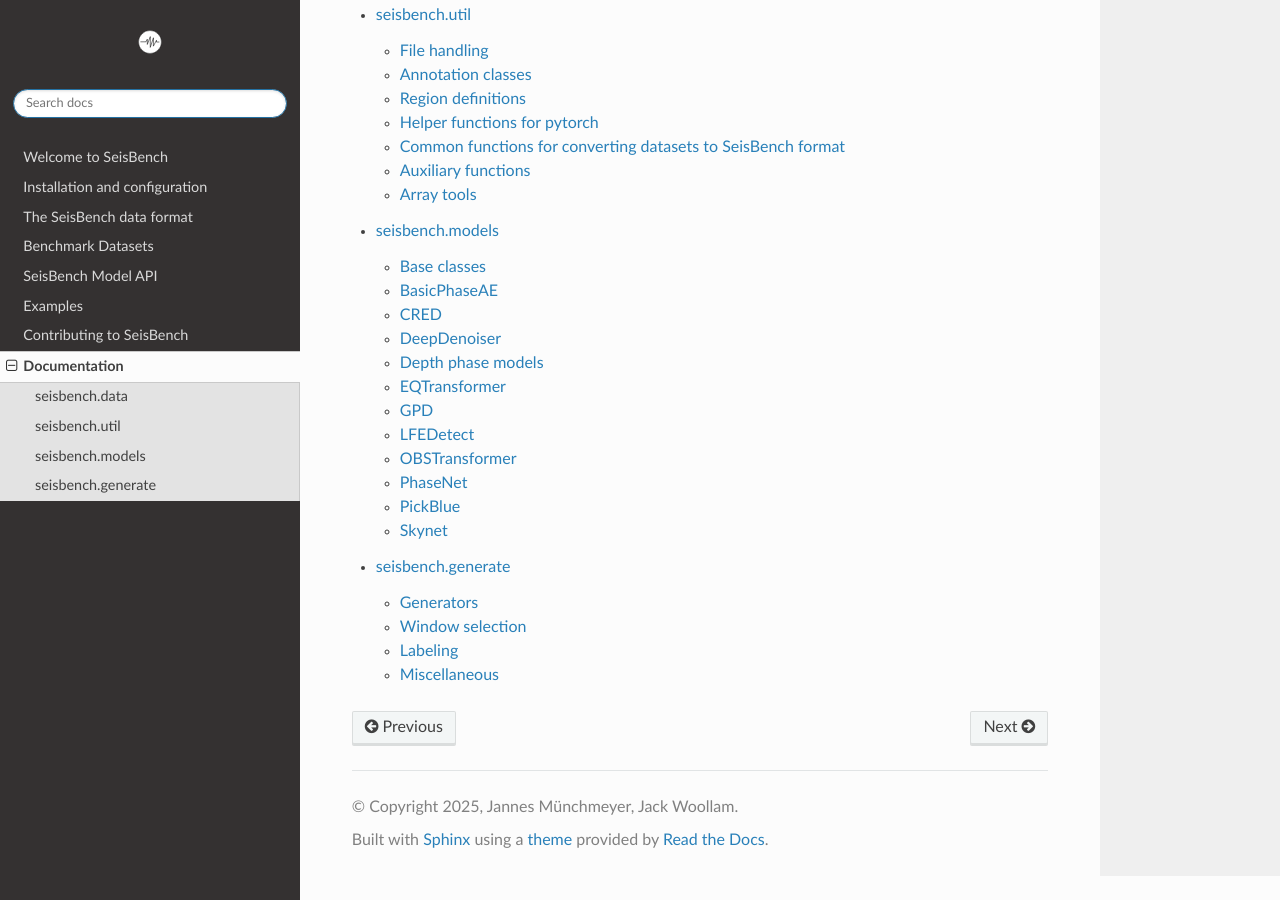
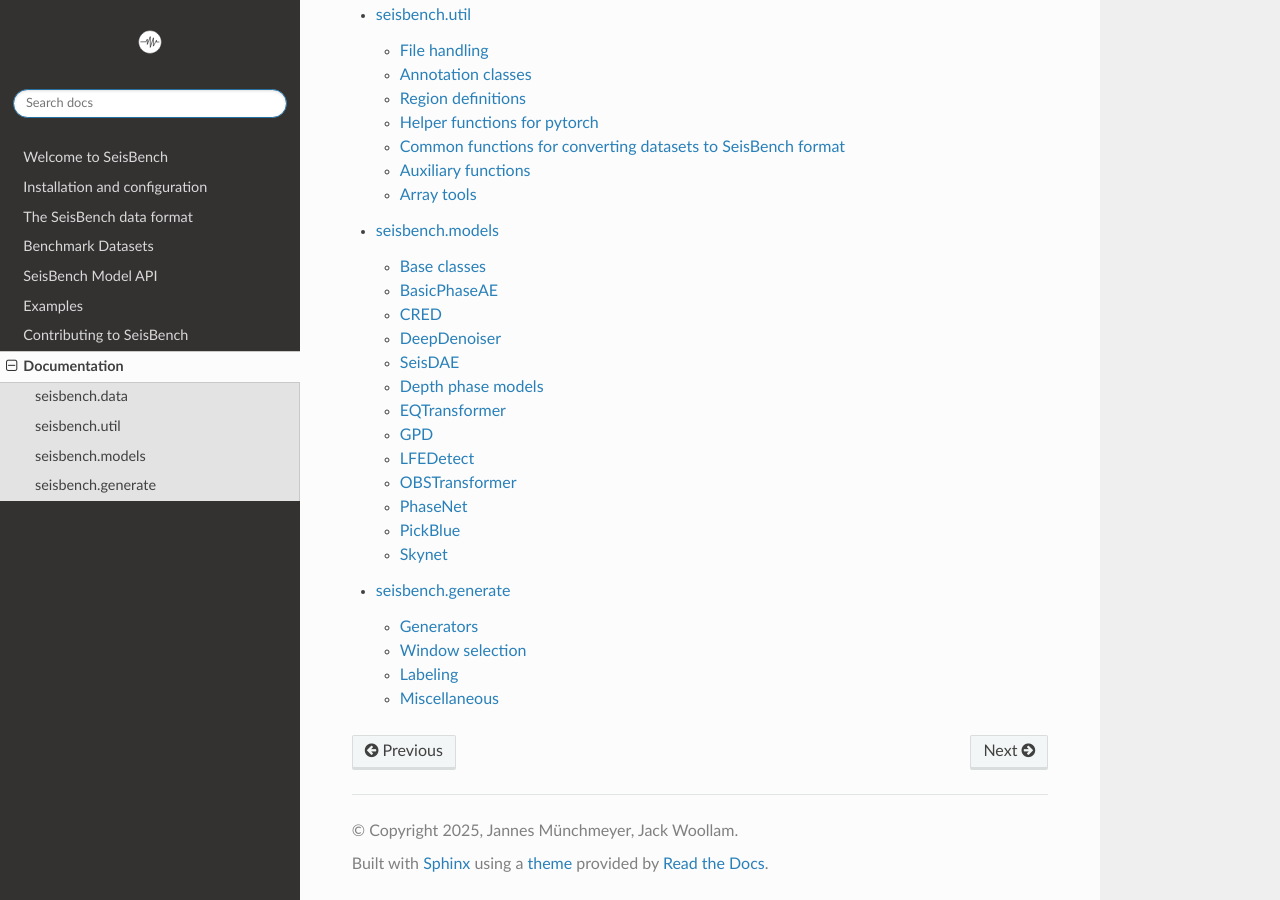
Before and after one commit to seisbench/seisbench, a Sphinx documentation site: the page built from docs/pages/documentation/overview.rst, in a window 1280 px wide and 900 px high, scrolled down 685 px. Built offline with Sphinx 7.4.7 and the Read the Docs theme 3.1.0, drawn with Linux system fonts in a browser that asks for light colours.

Commit message:
updated documentation for new seisdae file

```diff
--- a/docs/pages/documentation/models.rst
+++ b/docs/pages/documentation/models.rst
@@ -34,7 +34,10 @@ DeepDenoiser
     :undoc-members:
     :show-inheritance:
 
-.. autoclass:: seisbench.models.deepdenoiser.SeisDAE
+SeisDAE
+-----------------------------------
+
+.. autoclass:: seisbench.models.seisdae.SeisDAE
     :members:
     :undoc-members:
     :show-inheritance:
--- a/docs/pages/models.rst
+++ b/docs/pages/models.rst
@@ -98,7 +98,7 @@ method. For a more in-depth explanation, see the :ref:`examples`.
 +--------------------------------------------------------------+-------------------------------------------+
 | :py:class:`~seisbench.models.deepdenoiser.DeepDenoiser`      | Denoising                                 |
 +--------------------------------------------------------------+-------------------------------------------+
-| :py:class:`~seisbench.models.deepdenoiser.SeisDAE`           | Denoising                                 |
+| :py:class:`~seisbench.models.seisdae.SeisDAE`                | Denoising                                 |
 +--------------------------------------------------------------+-------------------------------------------+
 | :py:class:`~seisbench.models.eqtransformer.EQTransformer`    | Earthquake Detection/Phase Picking        |
 +--------------------------------------------------------------+-------------------------------------------+
```
